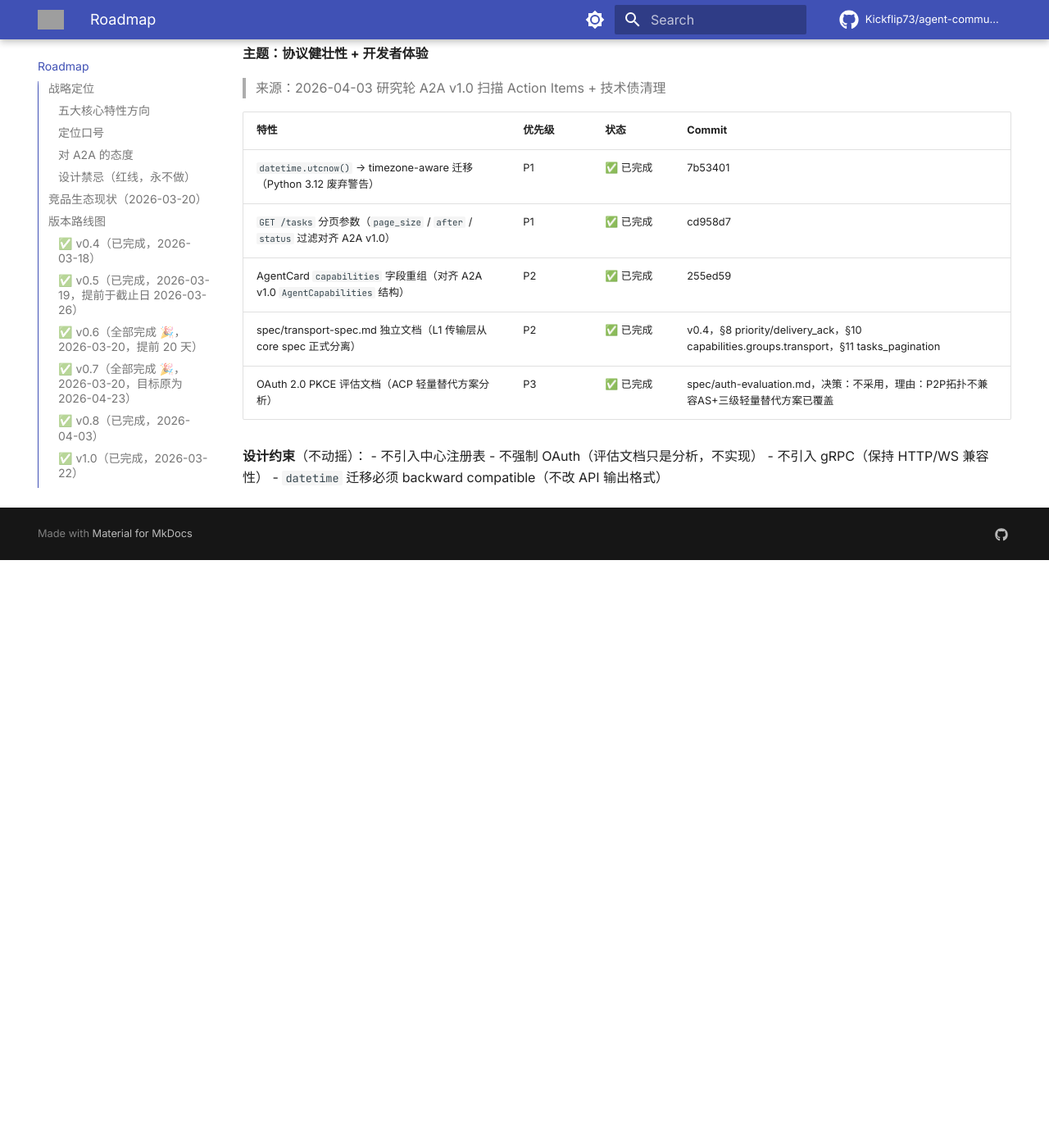
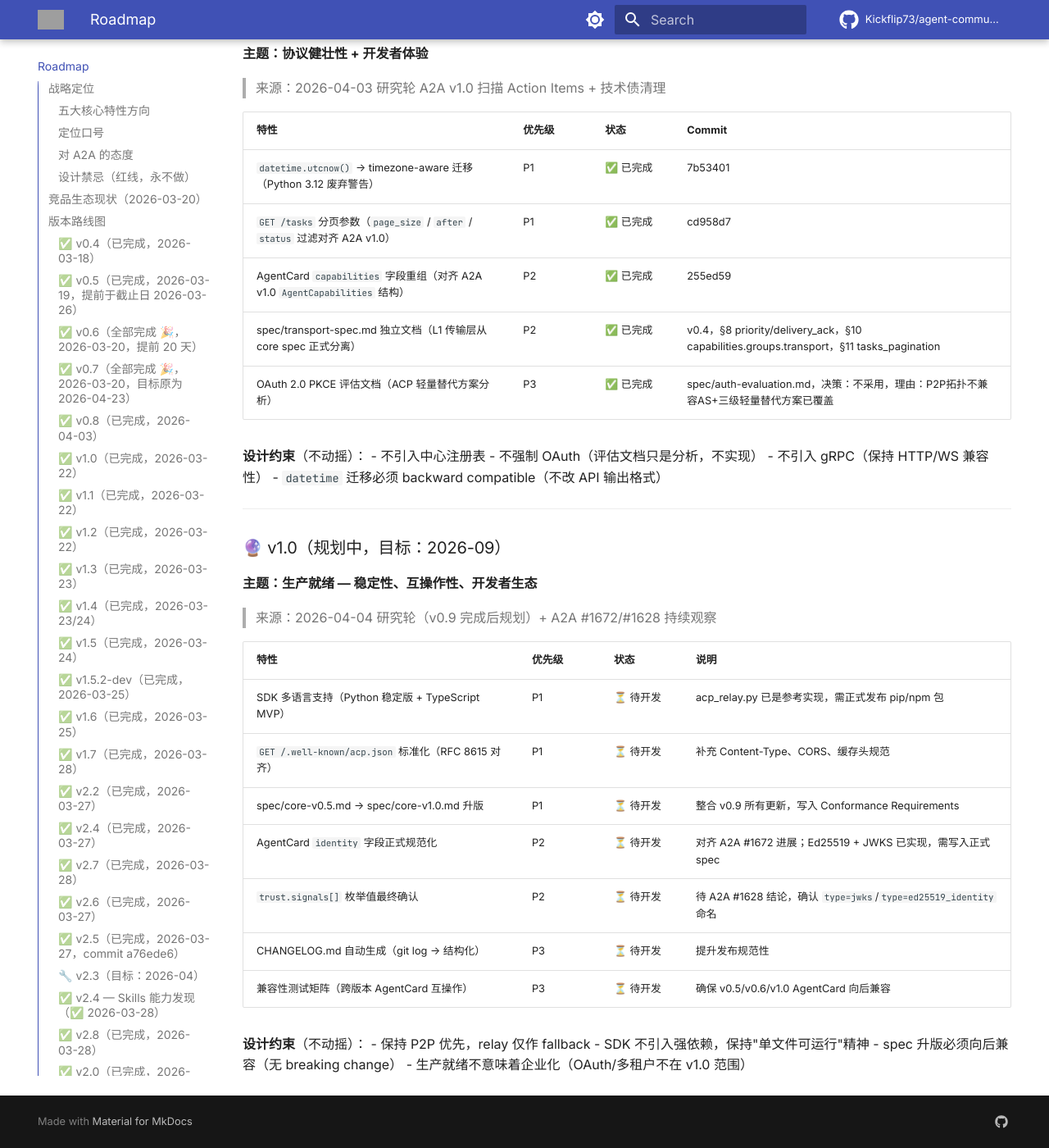
Before and after one commit to Kickflip73/agent-communication-protocol, an MkDocs documentation site: the page built from docs/ROADMAP.md, in a window 1280 px wide and 1400 px high, scrolled down 20084 px. Shown: the whole window at 82% size. Built offline with MkDocs 1.6.1 and Material for MkDocs 9.7.7, drawn with Linux system fonts in a browser that asks for light colours; comment, search, counter and statistics services are not loaded; the version menu is left out; before the commit the page ends 20767 px from its top, so only the background shows below that; grey boxes are pictures that could not be loaded.

Commit message:
roadmap: add v1.0 milestone plan (production-ready, SDK, spec upgrade, identity formalization)

```diff
--- a/docs/ROADMAP.md
+++ b/docs/ROADMAP.md
@@ -682,3 +682,26 @@ APS:  https://github.com/aeoess/agent-passport-system  （Ed25519 身份，v0.8
 - 不强制 OAuth（评估文档只是分析，不实现）
 - 不引入 gRPC（保持 HTTP/WS 兼容性）
 - `datetime` 迁移必须 backward compatible（不改 API 输出格式）
+
+---
+
+### 🔮 v1.0（规划中，目标：2026-09）
+**主题：生产就绪 — 稳定性、互操作性、开发者生态**
+
+> 来源：2026-04-04 研究轮（v0.9 完成后规划）+ A2A #1672/#1628 持续观察
+
+| 特性 | 优先级 | 状态 | 说明 |
+|------|--------|------|------|
+| SDK 多语言支持（Python 稳定版 + TypeScript MVP） | P1 | ⏳ 待开发 | acp_relay.py 已是参考实现，需正式发布 pip/npm 包 |
+| `GET /.well-known/acp.json` 标准化（RFC 8615 对齐） | P1 | ⏳ 待开发 | 补充 Content-Type、CORS、缓存头规范 |
+| spec/core-v0.5.md → spec/core-v1.0.md 升版 | P1 | ⏳ 待开发 | 整合 v0.9 所有更新，写入 Conformance Requirements |
+| AgentCard `identity` 字段正式规范化 | P2 | ⏳ 待开发 | 对齐 A2A #1672 进展；Ed25519 + JWKS 已实现，需写入正式 spec |
+| `trust.signals[]` 枚举值最终确认 | P2 | ⏳ 待开发 | 待 A2A #1628 结论，确认 `type=jwks`/`type=ed25519_identity` 命名 |
+| CHANGELOG.md 自动生成（git log → 结构化） | P3 | ⏳ 待开发 | 提升发布规范性 |
+| 兼容性测试矩阵（跨版本 AgentCard 互操作） | P3 | ⏳ 待开发 | 确保 v0.5/v0.6/v1.0 AgentCard 向后兼容 |
+
+**设计约束**（不动摇）：
+- 保持 P2P 优先，relay 仅作 fallback
+- SDK 不引入强依赖，保持"单文件可运行"精神
+- spec 升版必须向后兼容（无 breaking change）
+- 生产就绪不意味着企业化（OAuth/多租户不在 v1.0 范围）
```
